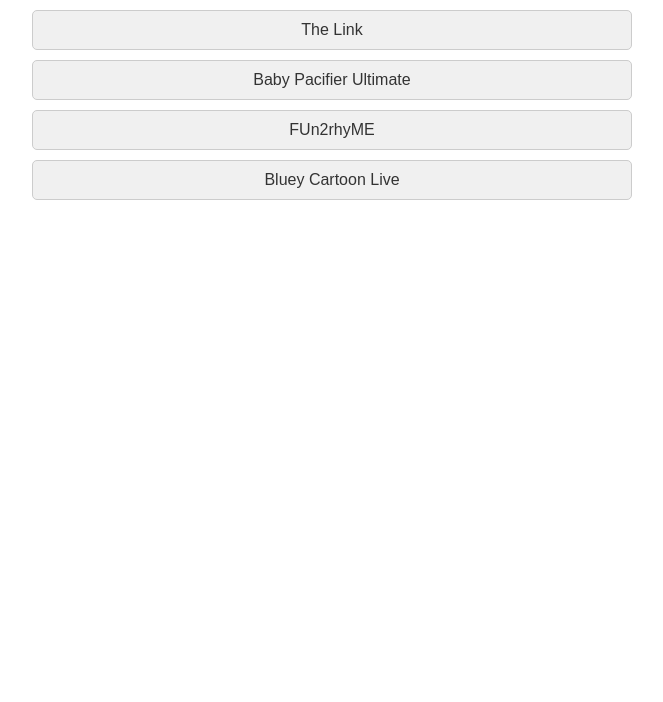
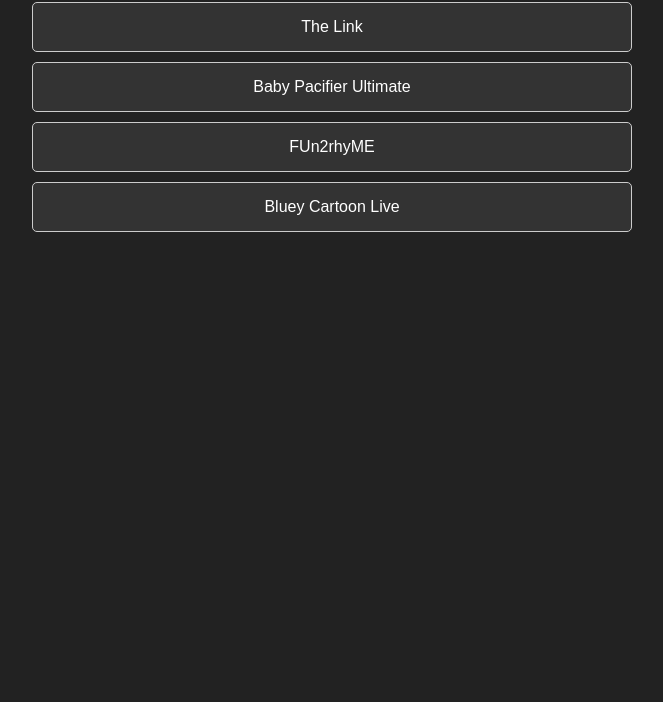
Before and after one commit to avnesas/avnesas.github.io, a plain HTML site: page index.html in a window 1280 px wide. Shown: the part 98-800 px from the top of the page, without its empty margins (308-971 px from the left). Drawn offline with Linux system fonts and the light colour scheme.

Commit message:
Update index.html

```diff
--- a/index.html
+++ b/index.html
@@ -8,6 +8,10 @@
         body {
             font-family: Arial, sans-serif;
             text-align: center;
+            background-color: #222;
+            color: #fff;
+            margin: 0;
+            padding: 0;
         }
         .container {
             max-width: 600px;
@@ -17,22 +21,25 @@
         .site-list {
             list-style: none;
             padding: 0;
+            margin: 0;
         }
         .site-list li {
             margin-bottom: 10px;
+            transition: transform 0.3s ease;
         }
         .site-list li a {
             display: block;
-            padding: 10px;
-            background-color: #f0f0f0;
+            padding: 15px;
+            background-color: #333;
             border: 1px solid #ccc;
             text-decoration: none;
-            color: #333;
+            color: #fff;
             border-radius: 5px;
-            transition: background-color 0.3s ease;
+            transition: background-color 0.3s ease, transform 0.3s ease;
         }
         .site-list li a:hover {
-            background-color: #e0e0e0;
+            background-color: #555;
+            transform: scale(1.1);
         }
     </style>
 </head>
```
